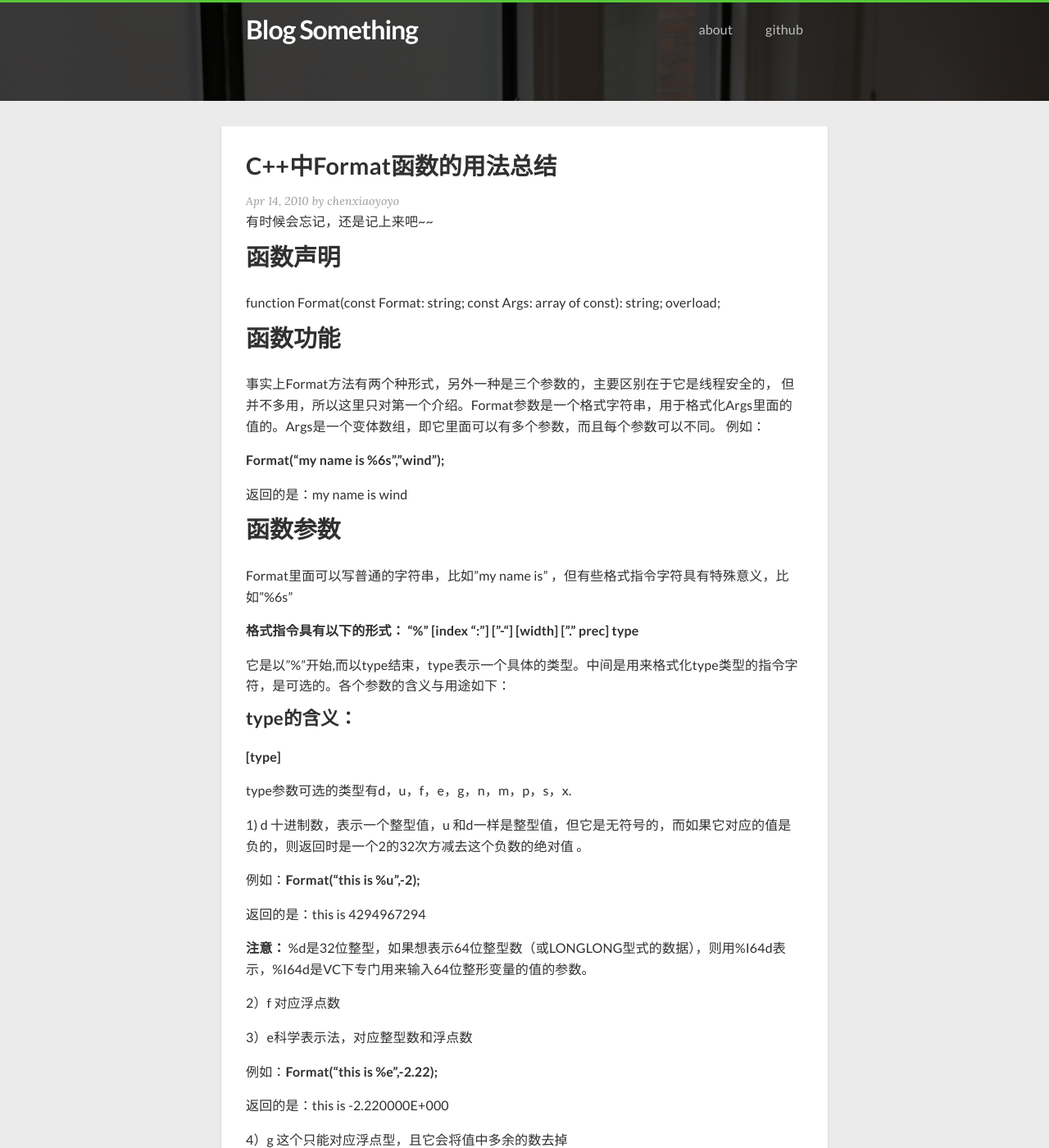
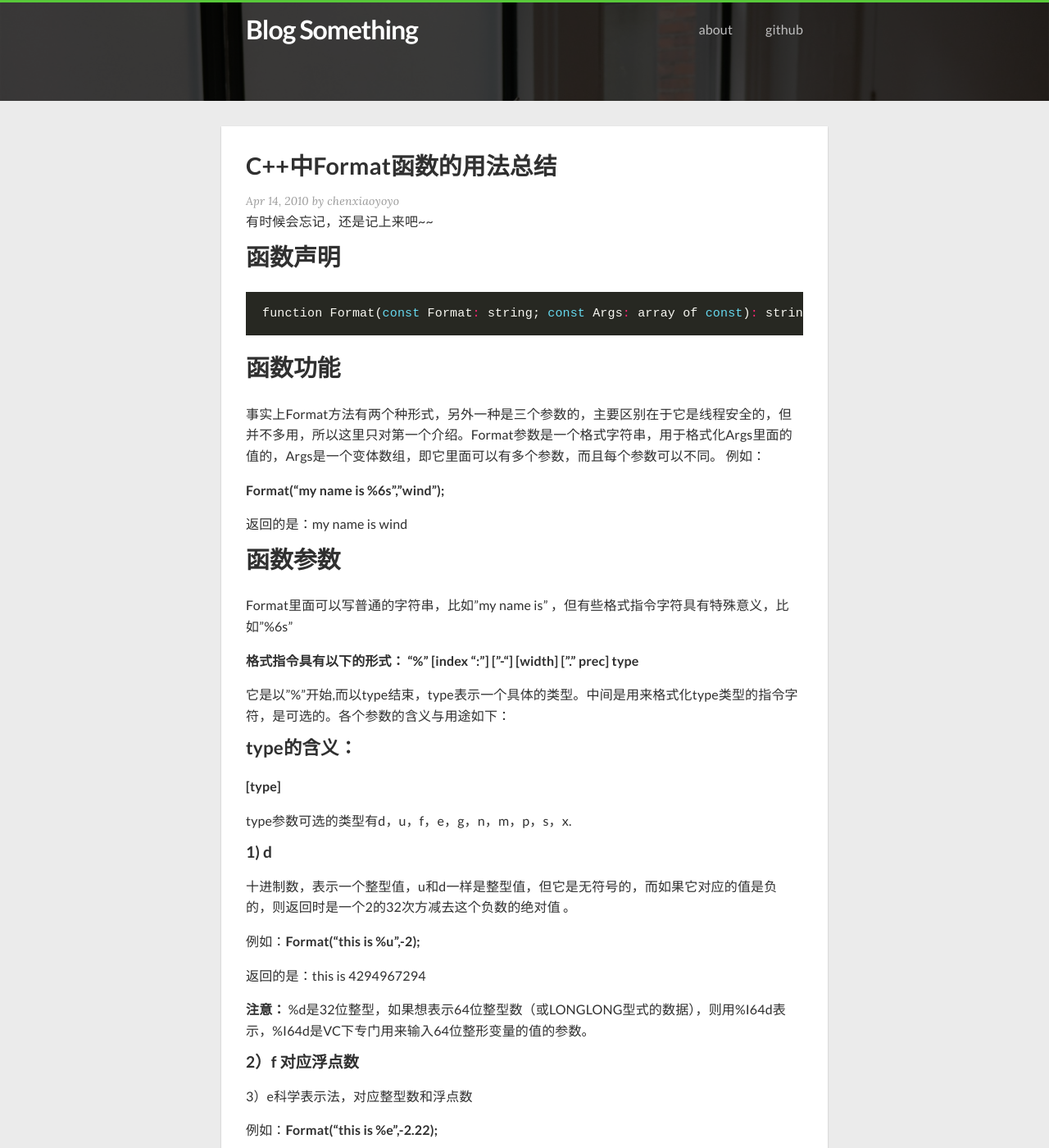
Before and after one commit to chenxiaoyoyo/chenxiaoyoyo.github.com, a Jekyll site: the page built from _posts/2010-04-14-C++-Format.markdown, in a window 1280 px wide and 1400 px high. Shown: the whole window at 82% size. Built offline with Jekyll 4.4.1, drawn with Linux system fonts in a browser that asks for light colours; nearby versions of some CDN libraries; Markdown is read by kramdown in place of the engine named in the settings; comment, search, counter and statistics services are not loaded; some of the changed text lies outside the part shown.

Commit message:
Update 2010-04-14-C++-Format.markdown

````diff
--- a/_posts/2010-04-14-C++-Format.markdown
+++ b/_posts/2010-04-14-C++-Format.markdown
@@ -10,11 +10,13 @@ description: C/C++应用之--Format函数用法
 
 ##函数声明
 
+```c++
 function Format(const Format: string; const Args: array of const): string; overload;
+```
 
 ##函数功能
 
-事实上Format方法有两个种形式，另外一种是三个参数的，主要区别在于它是线程安全的， 但并不多用，所以这里只对第一个介绍。Format参数是一个格式字符串，用于格式化Args里面的值的。Args是一个变体数组，即它里面可以有多个参数，而且每个参数可以不同。 例如：
+事实上Format方法有两个种形式，另外一种是三个参数的，主要区别在于它是线程安全的，但并不多用，所以这里只对第一个介绍。Format参数是一个格式字符串，用于格式化Args里面的值的，Args是一个变体数组，即它里面可以有多个参数，而且每个参数可以不同。 例如：
 
 **Format("my name is %6s","wind");**
 
@@ -34,7 +36,9 @@ Format里面可以写普通的字符串，比如"my name is" ，但有些格式
 
 type参数可选的类型有d，u，f，e，g，n，m，p，s，x.
 
-1) d 十进制数，表示一个整型值，u 和d一样是整型值，但它是无符号的，而如果它对应的值是负的，则返回时是一个2的32次方减去这个负数的绝对值 。
+####1) d
+
+十进制数，表示一个整型值，u和d一样是整型值，但它是无符号的，而如果它对应的值是负的，则返回时是一个2的32次方减去这个负数的绝对值 。
 
 例如：**Format("this is %u",-2);**
 
@@ -42,7 +46,7 @@ type参数可选的类型有d，u，f，e，g，n，m，p，s，x.
 
 **注意：** %d是32位整型，如果想表示64位整型数（或LONGLONG型式的数据），则用%I64d表示，%I64d是VC下专门用来输入64位整形变量的值的参数。
 
-2）f 对应浮点数
+####2）f 对应浮点数
 
 3）e科学表示法，对应整型数和浮点数
 
@@ -62,7 +66,11 @@ type参数可选的类型有d，u，f，e，g，n，m，p，s，x.
 
 返回的是：this is 4,552.22
 
-**注意：** a，只表示到小数后两位; b，即使小数没有被截断，它也不会也像整数部分一样有逗号来分开的
+**注意：**
+
+a，只表示到小数后两位;
+
+b，即使小数没有被截断，它也不会也像整数部分一样有逗号来分开的
 
 6）m 钱币类型，但关于货币类型有更好的格式化方法，这里只是简单的格式化，另外它只对应于浮点值
 
@@ -102,7 +110,9 @@ type参数可选的类型有d，u，f，e，g，n，m，p，s，x.
 
 若想返回的是1 2 3 1 4，必须这样定义：**Format("%d %d %d %0:d %3:d", 1, 2, 3, 4) ;**
 
-**注意：** 索引不能超出Args中的个数，不然会引起异常。
+**注意：**
+
+索引不能超出Args中的个数，不然会引起异常。
 
 例如：**Format("this is %2:d %0:d",12,13);**
 
````
